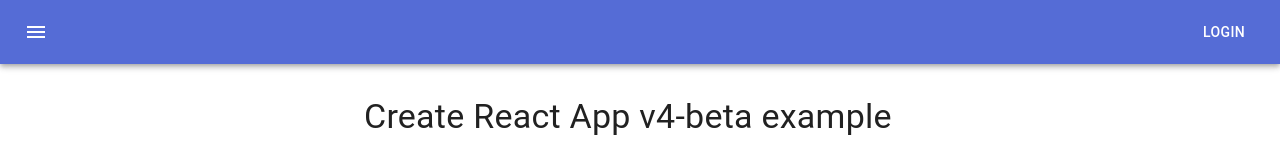
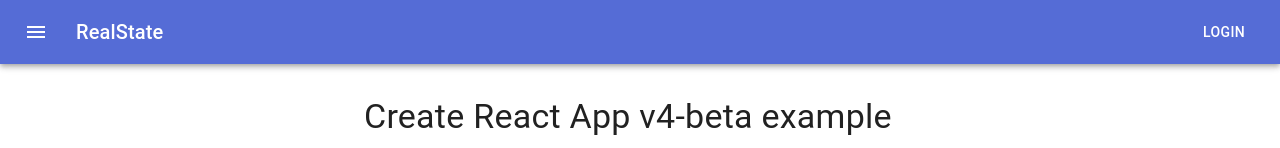
Before and after one commit to julianandreszb/django-real-estate-react, a React app in the folder frontend/: page / in a window 1280 px wide. Shown: the top 148 px of the page. Built offline with nearby package versions, Linux system fonts and the light colour scheme; the HTML template or start-up script is replaced by a standard one.

Commit message:
Improve Home.js component

```diff
--- a/frontend/src/components/Home.js
+++ b/frontend/src/components/Home.js
@@ -15,20 +15,19 @@
 /**
  * @return {null}
  */
-function Home(props) {
+export default function(props) {
 
-    console.log(props.currentWindowName);
-    console.log(props.theme);
-
-    const theme = props.theme;
+    console.log('frontend/src/components/Home.js.props', props);
 
     if (props.currentWindowName !== HOME_WINDOW_NAME) {
         return null;
     }
 
-    // const [appTitle, setAppTitle] = useState('RealState');
+    const theme = props.theme;
 
-    const StyledButton = styled(Button, props)`
+    const [appTitle, setAppTitle] = useState('RealState');
+
+    const StyledButton = styled(Button)`
       color: ${() => theme.palette.primary.main};
       background: black
     `;
@@ -53,7 +52,7 @@
                     <MenuIcon/>
                 </IconButton>
                 <Typography variant="h6" className={classes.title}>
-                    {/*{appTitle}*/}
+                    {appTitle}
                 </Typography>
                 <Button color="inherit">Login</Button>
             </Toolbar>
@@ -69,5 +68,3 @@
         </Container>
     </>
 }
-
-export default Home;
```
